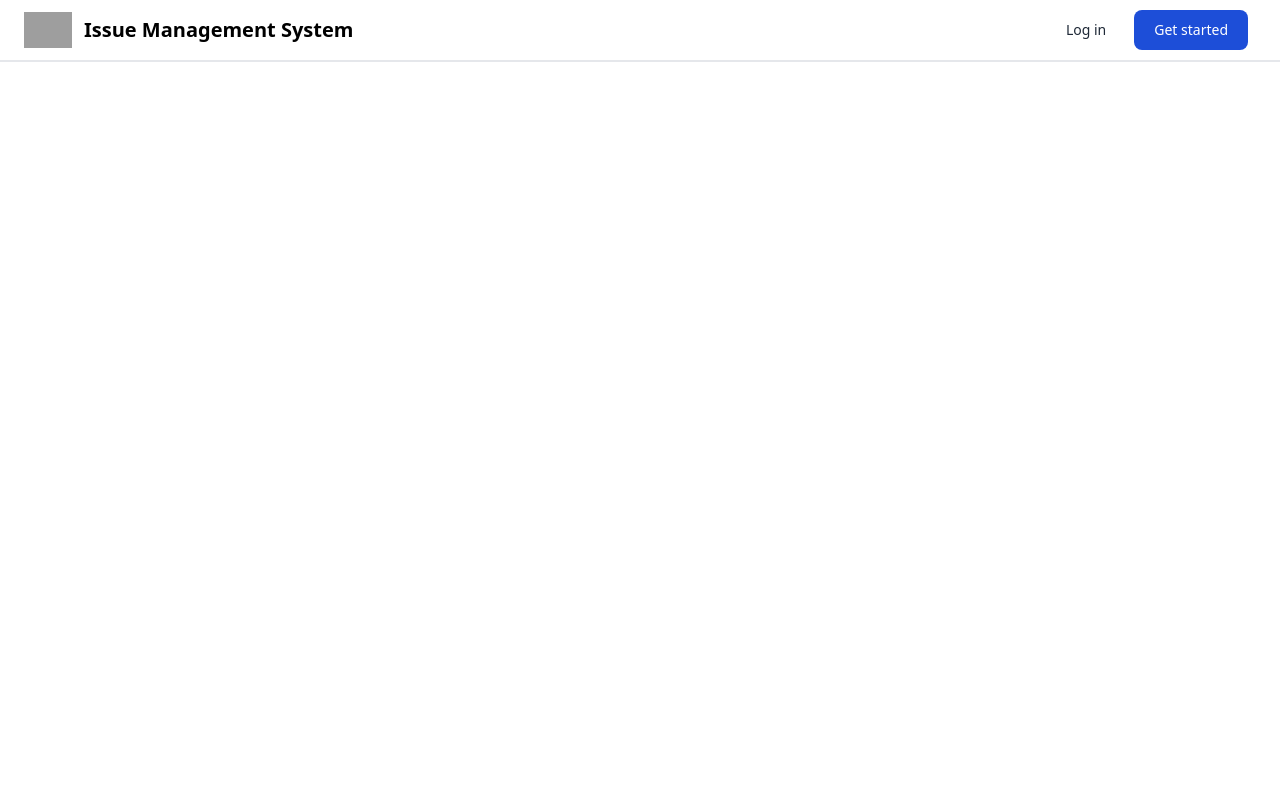
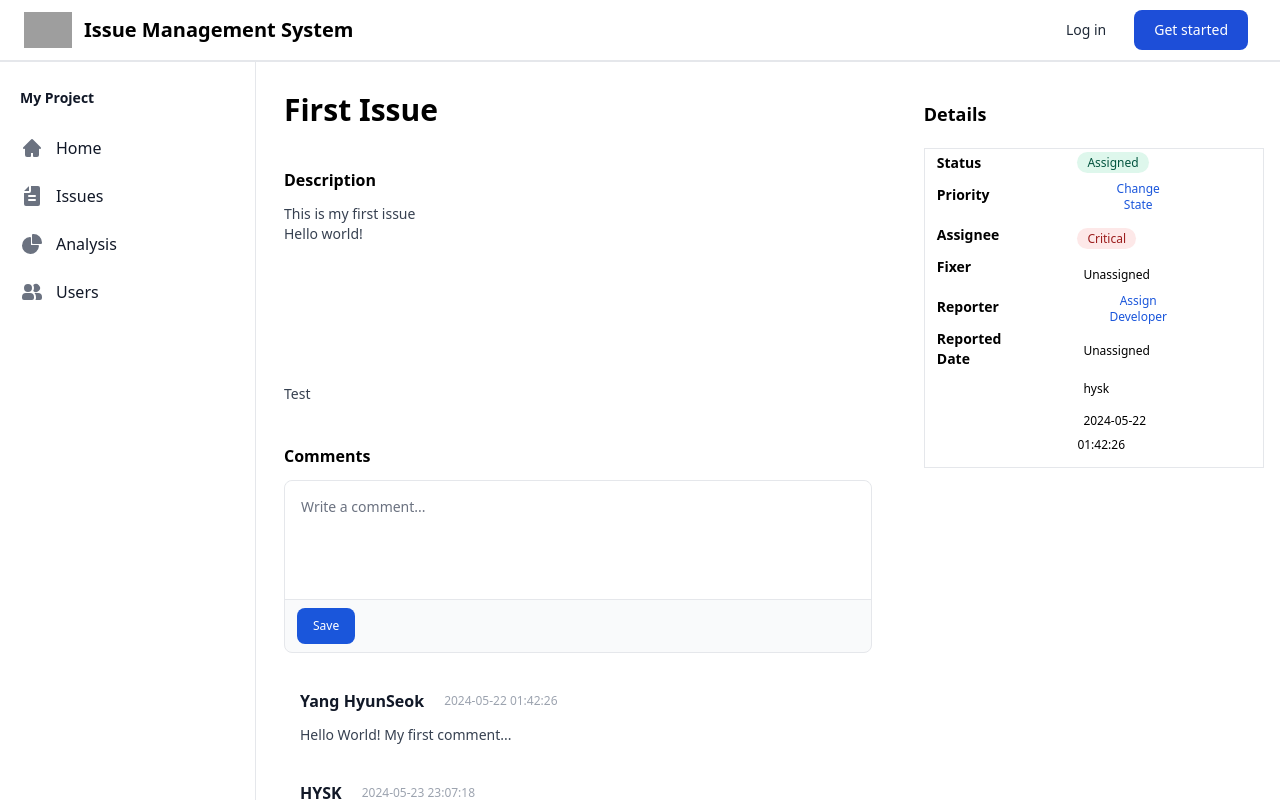
Before and after one commit to vectorss03/Issue-Management-Service, a Vue app in the folder frontend/: page /projects/1/issues/1 in a window 1280 px wide. Shown: the top 802 px of the page. Built offline with nearby package versions, Linux system fonts and the light colour scheme; grey boxes are pictures that could not be loaded.

Commit message:
create issue detail view

```diff
--- a/frontend/src/router/index.js
+++ b/frontend/src/router/index.js
@@ -5,6 +5,7 @@ import ProjectHome from "@/views/Board/ProjectHome.vue";
 import ProjectIssueList from "@/views/Board/ProjectIssueList.vue";
 import ProjectAnalysis from "@/views/Board/ProjectAnalysis.vue";
 import ProjectUserList from "@/views/Board/ProjectUserList.vue";
+import IssueDeatil from "@/views/Board/Issue/IssueDeatil.vue";
 
 const routes = [
     {
@@ -32,6 +33,11 @@ const routes = [
                 component: ProjectIssueList
             },
             {
+                path: 'issues/:issue_id',
+                name: 'issue-detail',
+                component: IssueDeatil
+            },
+            {
                 path: 'analysis',
                 name: 'analysis',
                 component: ProjectAnalysis
@@ -43,6 +49,7 @@ const routes = [
             }
         ]
     },
+
 ]
 
 const router = createRouter({
--- /dev/null
+++ b/frontend/src/views/Board/Issue/IssueDeatil.vue
@@ -0,0 +1,144 @@
+<template>
+  <body class="min-h-screen">
+
+  <section>
+
+    <!--    <div class="mx-3 py-2 flex items-center hover:bg-gray-100">-->
+    <!--      <p class="font-semibold text-m">Status</p>-->
+    <!--      <span class="mx-5 bg-red-100 text-red-800 text-xs font-medium me-2 px-2.5 py-0.5 rounded-full">Assigned</span>-->
+    <!--    </div>-->
+    <!--    <div class="mx-3 py-2 flex items-center hover:bg-gray-100">-->
+    <!--      <p class="font-bold text-m">Priority</p>-->
+    <!--      <span class="mx-5 bg-red-100 text-red-800 text-xs font-medium me-2 px-2.5 py-0.5 rounded-full">Critical</span>-->
+    <!--    </div>-->
+
+    <div class="flex">
+      <div class="mr-10 max-w-screen-xl">
+        <div>
+          <h1 class="font-bold text-3xl m-3 mb-10">{{ issue.title }}</h1>
+          <h1 class="font-bold text-m m-3">Description</h1>
+          <div v-text="issue.description" style="white-space: pre-line; word-break: break-word"
+               class="text-sm font-normal text-gray-700 mx-3 mb-10"/>
+        </div>
+
+
+        <div>
+          <h2 class="m-3 font-semibold text-m">Comments</h2>
+          <div class="m-3 mb-5 border border-gray-200 rounded-lg bg-gray-50">
+            <div class="px-4 py-2 bg-white rounded-t-lg dark:bg-gray-800">
+              <label for="comment" class="sr-only">Your comment</label>
+              <textarea id="comment" rows="4"
+                        class="w-full px-0 text-sm text-gray-900 bg-white border-0 focus:ring-0 resize-none"
+                        placeholder="Write a comment..." required></textarea>
+            </div>
+            <div class="flex items-center justify-between px-3 py-2 border-t dark:border-gray-600">
+              <button type="Button"
+                      class="inline-flex items-center py-2.5 px-4 text-xs font-medium text-center text-white bg-blue-700 rounded-lg focus:ring-4 focus:ring-blue-200 hover:bg-blue-800">
+                Save
+              </button>
+            </div>
+          </div>
+
+          <ol class="relative m-3">
+            <li class="p-4 mb-1" v-for="(comment, index) in comment_list" :key="index">
+              <div class="items-center mb-3 sm:flex">
+                <time class="mx-5 mb-1 text-xs font-normal text-gray-400 sm:order-last sm:mb-0">{{
+                    comment.timestamp
+                  }}
+                </time>
+                <p class="font-semibold text-gray-900">{{ comment.author }}</p>
+              </div>
+              <div v-text="comment.content" style="white-space: pre-line; word-break: break-word"
+                   class="text-sm font-normal text-gray-700"/>
+            </li>
+          </ol>
+        </div>
+      </div>
+
+
+      <div class="w-full h-fit">
+        <h2 class="font-bold text-lg my-5">Details</h2>
+        <div class="flex border">
+          <ol class="mx-3 py-1 items-center">
+            <li class="font-semibold text-sm mb-3">Status</li>
+            <li class="font-semibold text-sm mb-5">Priority</li>
+            <li class="font-semibold text-sm mb-3">Assignee</li>
+            <li class="font-semibold text-sm mb-5">Fixer</li>
+            <li class="font-semibold text-sm mb-3">Reporter</li>
+            <li class="font-semibold text-sm mb-3">Reported Date</li>
+          </ol>
+
+          <ol class="mx-16 items-center">
+            <li class="mb-1">
+              <span
+                  class="bg-green-100 text-green-800 text-xs font-medium me-2 px-2.5 py-0.5 rounded-full">Assigned</span>
+              <button class="mx-2.5 text-blue-700 text-xs py-2 px-4 hover:underline">Change State</button>
+            </li>
+            <li class="mb-3">
+              <span class="bg-red-100 text-red-800 text-xs font-medium me-2 px-2.5 py-0.5 rounded-full">Critical</span>
+            </li>
+            <li class="mb-1">
+              <span class="px-1.5 text-xs font-medium">{{ issue.assignee ? issue.assignee : "Unassigned" }}</span>
+              <button v-if="!issue.assignee" class="mx-4 text-blue-700 text-xs py-2 px-4 hover:underline">Assign Developer</button>
+            </li>
+            <li class="mb-3.5">
+              <span class="px-1.5 text-xs font-medium">{{ issue.fixer ? issue.fixer : "Unassigned" }}</span>
+            </li>
+            <li class="mb-2">
+              <span class="px-1.5 text-xs font-medium">{{issue.reporter}}</span>
+            </li>
+            <li class="mb-3">
+              <span class="px-1.5 text-xs font-medium">{{issue.reported_date}}</span>
+            </li>
+          </ol>
+        </div>
+      </div>
+    </div>
+
+  </section>
+  </body>
+</template>
+
+<script setup>
+const issue = {
+  "issue_id": 1,
+  "title": "First Issue",
+  "description": "This is my first issue\nHello world!\n\n\n\n\n\n\n\nTest",
+  "status": "new",
+  "priority": "major",
+  "assignee": null,
+  "fixer": null,
+  "reporter": "hysk",
+  "reported_date": "2024-05-22 01:42:26"
+}
+
+// 시간 역순 정렬
+const comment_list = [
+  {
+    "comment_id": 1,
+    "content": "Hello World! My first comment...",
+    "author": "Yang HyunSeok",
+    "timestamp": "2024-05-22 01:42:26",
+  },
+  {
+    "comment_id": 2,
+    "content": "Multi\nLine\nComment\nTest",
+    "author": "HYSK",
+    "timestamp": "2024-05-23 23:07:18",
+  },
+  {
+    "comment_id": 3,
+    "content": "Long Comment~~~~~~~~~~~~~~~~~~~~~~~~~~~~~~~~" +
+        "~~~~~~~~~~~~~~~~~~~~~~~~~~~~~~~~~~~~~~~~~~~~~~~~~~~" +
+        "~~~~~~~~~~~~~~~~~~~~~~~~~~~~~~~~~~~~~~~~~~~~~~~~~~~" +
+        "~~~~~~~~~~~~~~~~~~~~~~~~~~~~~~~~~~~~~~~~~~~~~~~~~~~" +
+        "~~~~~~~~~~~~~~~~~~~~~~~~~~~~~~~~~~~~~~~~~~~~~~~~~~~" +
+        "~~~~~~~~~~~~~~~~~~~~~~~~~~~~~~~~~~~~~~~~~~~~~~~~~~~~" +
+        "~~~~~~~~~~~~~~~~~~~~~~~~~~~~~~~~~~~~~~~~~~~~~~~~~~~~~" +
+        "~~~~~~~~~~~~~~~~~~~~~~~~~~~~~~~~~~~~~~~~~~~~~~~~~~~~~~~" +
+        "~~~~~~~~~~~~~~~~~~~~~~~~",
+    "author": "Yang HyunSeok",
+    "timestamp": "2024-05-23 23:07:18",
+  },
+]
+</script>
--- a/frontend/src/views/ProjectList.vue
+++ b/frontend/src/views/ProjectList.vue
@@ -31,7 +31,7 @@
       <div id="create-project-modal" data-modal-backdrop="static" tabindex="-1" aria-hidden="true" class="hidden overflow-y-auto overflow-x-hidden fixed top-0 right-0 left-0 z-50 justify-center items-center w-full md:inset-0 h-[calc(100%-1rem)] max-h-full">
         <div class="relative p-4 w-full max-w-md max-h-full">
           <!-- Modal content -->
-          <div class="relative bg-white rounded-lg shadow dark:bg-gray-700">
+          <div class="relative bg-white rounded-lg shadow">
             <!-- Modal header -->
             <div class="flex items-center justify-between p-4 md:p-5 border-b rounded-t">
               <h3 class="text-lg font-semibold text-gray-900">
@@ -53,12 +53,11 @@
                 </div>
                 <div class="col-span-2">
                   <label for="description" class="block mb-2 text-sm font-medium text-gray-900 dark:text-white">Description</label>
-                  <textarea id="description" rows="4" class="block p-2.5 w-full text-sm text-gray-900 bg-gray-50 rounded-lg border border-gray-300 focus:ring-blue-500 focus:border-blue-500" placeholder="Write project description here"></textarea>
+                  <textarea id="description" rows="4" class="block p-2.5 w-full text-sm text-gray-900 bg-gray-50 rounded-lg border border-gray-300 focus:ring-blue-500 focus:border-blue-500 resize-none" placeholder="Write project description here"></textarea>
                 </div>
               </div>
               <button type="button" class="text-white inline-flex items-center bg-blue-600 hover:bg-blue-700 focus:outline-none font-medium rounded-lg text-sm px-5 py-2.5 text-center" data-modal-hide="create-project-modal">
-                <svg class="me-1 -ms-1 w-5 h-5" fill="currentColor" viewBox="0 0 20 20" xmlns="http://www.w3.org/2000/svg"><path fill-rule="evenodd" d="M10 5a1 1 0 011 1v3h3a1 1 0 110 2h-3v3a1 1 0 11-2 0v-3H6a1 1 0 110-2h3V6a1 1 0 011-1z" clip-rule="evenodd"></path></svg>
-                Submit
+                Save
               </button>
             </form>
           </div>
```
Also changed, not shown: frontend/src/components/PriorityBadge.vue (added), frontend/src/components/StatusBadge.vue (added).
